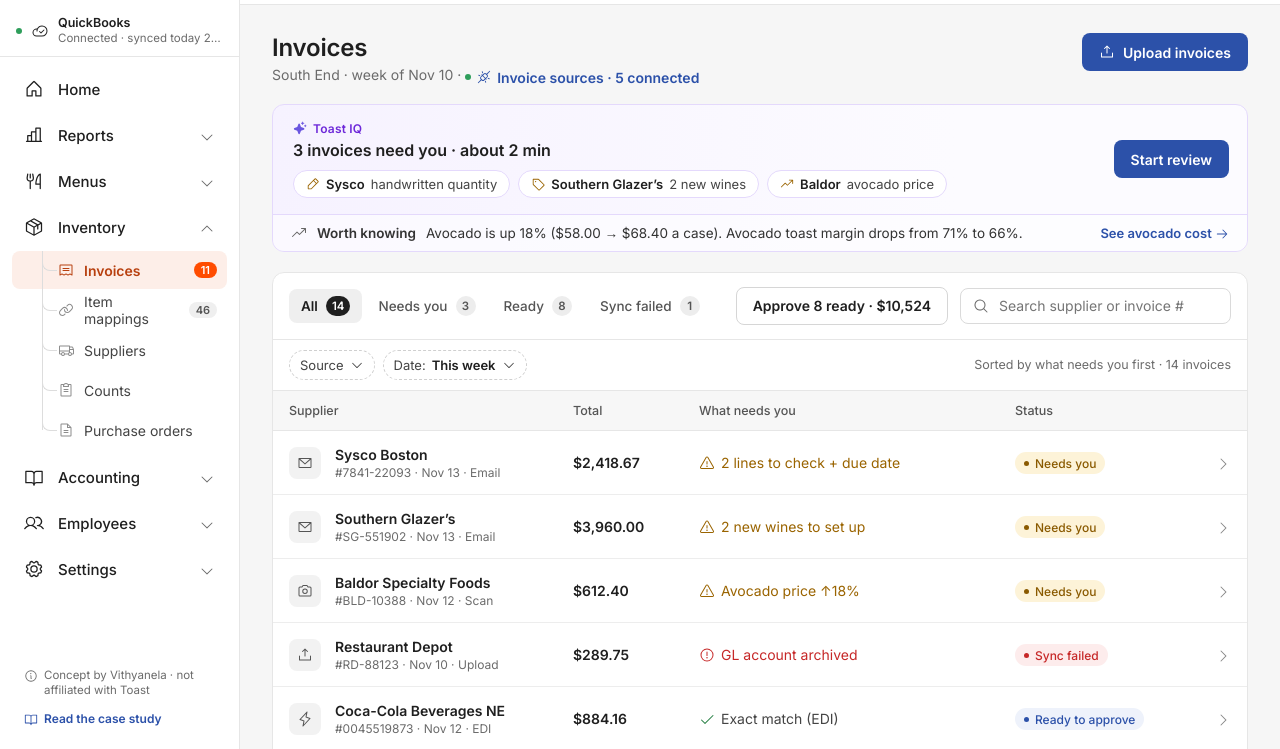
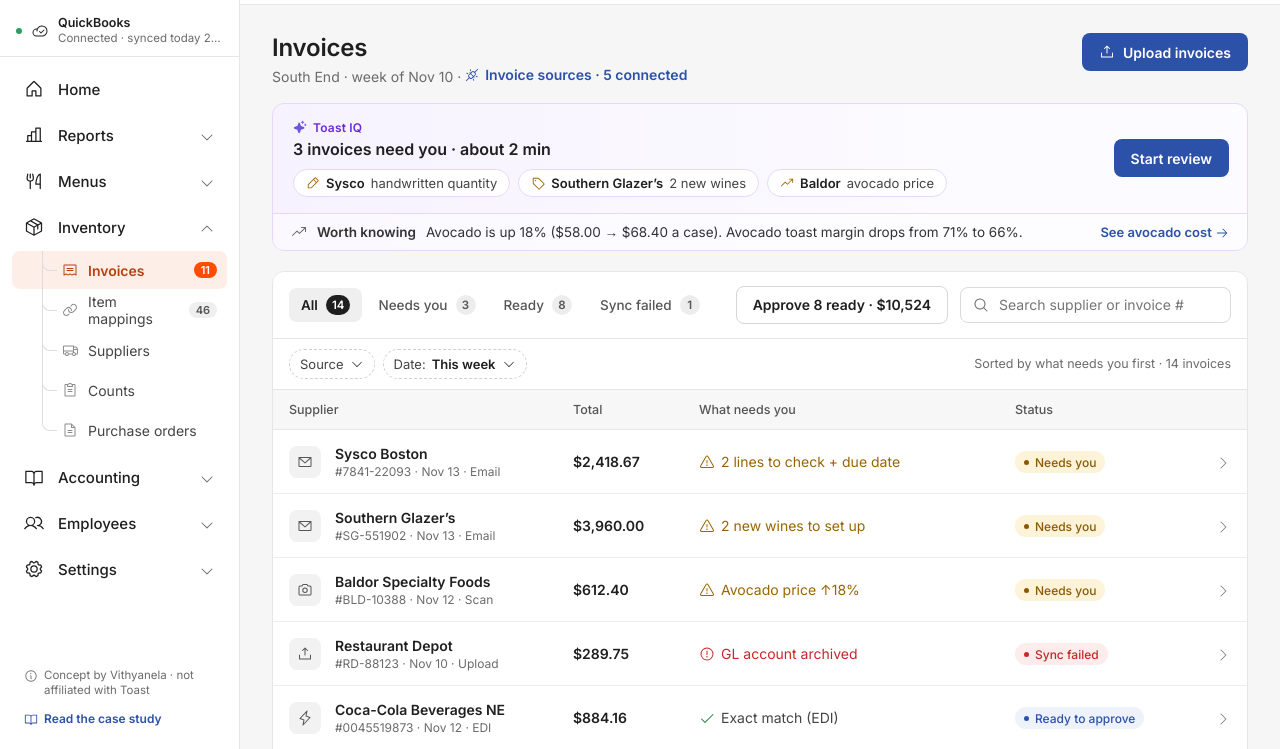
Before and after one commit to vithyanelauxui-boop/toast-case-study-site, a plain HTML site: page prototype.html in a window 1280 px wide. Shown: the part 51-800 px from the top of the page. Drawn offline with Linux system fonts and the light colour scheme.

Commit message:
Fix sidebar tree-line termination and icon spacing
- Trunk line no longer overshoots past the last branch's curve
- More breathing room between each branch and its icon
- Drop the redundant green dot next to "Invoice sources" link — it
  collided visually with the adjacent "·" separators and duplicated
  what "5 connected" already said in words

Co-Authored-By: Claude Sonnet 5 <noreply@anthropic.com>

```diff
--- a/prototype.html
+++ b/prototype.html
@@ -37,8 +37,8 @@ a:hover{text-decoration:underline}
 .nv:hover{background:#F5F5F5}
 .nv .chev{margin-left:auto;color:var(--mute)}
 .sub{position:relative;margin:2px 0 6px}
-.sub:after{content:"";position:absolute;left:30px;top:0;bottom:19px;width:1px;background:#DDD}
-.si{position:relative;display:flex;align-items:center;gap:10px;height:38px;padding:0 10px 0 46px;border-radius:8px;color:#444;font-size:14px;cursor:pointer;margin-bottom:2px}
+.sub:after{content:"";position:absolute;left:30px;top:0;bottom:27px;width:1px;background:#DDD}
+.si{position:relative;display:flex;align-items:center;gap:10px;height:38px;padding:0 10px 0 50px;border-radius:8px;color:#444;font-size:14px;cursor:pointer;margin-bottom:2px}
 .si:before{content:"";position:absolute;left:30px;top:0;width:14px;height:19px;border-left:1px solid #DDD;border-bottom:1px solid #DDD;border-bottom-left-radius:8px}
 .si:last-child{margin-bottom:0}
 .si .ic{width:16px;height:16px;color:#8C8C8C;flex:none}
@@ -133,7 +133,6 @@ a:hover{text-decoration:underline}
 .askbtn:hover{background:linear-gradient(#F7F3FF,#F7F3FF) padding-box,linear-gradient(90deg,#A9B5F7,#C9B0F5,#F2B3D2) border-box}
 .srclink{display:inline-flex;align-items:center;gap:6px}
 .srclink .ic{width:14px;height:14px;color:var(--blue)}
-.srclink .dot{width:6px;height:6px;border-radius:50%;background:#2E9E5B;flex:none}
 .pager{display:flex;align-items:center;justify-content:space-between;padding:12px 16px;border-top:1px solid var(--line);font-size:13px;color:var(--mute)}
 .drop{border:1.5px dashed #C9C9C9;border-radius:12px;background:#FAFAFA;padding:34px 20px;text-align:center;transition:.15s}
 .drop.over{border-color:var(--blue);background:var(--blue-t)}
@@ -782,7 +781,7 @@ function pageInvoices(){
   UI.page=Math.min(Math.max(UI.page||1,1),pages);
   const from=(UI.page-1)*PAGE_SIZE;
   const pageRows=rows.slice(from,from+PAGE_SIZE);
-  return `<div class="ph"><div><h1>Invoices</h1><div class="subt">${S.loc} · week of Nov 10 · <a class="srclink" onclick="openSources()" title="Suppliers sending invoices to Toast automatically"><span class="dot"></span>${I('plugs-connected','s14')}Invoice sources · 5 connected</a></div></div><div class="acts"><button class="btn p" onclick="openUpload()">${I('upload-simple','s16')}Upload invoices</button></div></div>
+  return `<div class="ph"><div><h1>Invoices</h1><div class="subt">${S.loc} · week of Nov 10 · <a class="srclink" onclick="openSources()" title="Suppliers sending invoices to Toast automatically">${I('plugs-connected','s14')}Invoice sources · 5 connected</a></div></div><div class="acts"><button class="btn p" onclick="openUpload()">${I('upload-simple','s16')}Upload invoices</button></div></div>
   ${iqBanner()}
   <div class="card"><div class="tbar"><div class="seg" role="tablist">${[['all','All',S.invoices.length,''],['needs','Needs you',c.needs,'needs'],['ready','Ready',c.ready,'ready'],['sync','Sync failed',c.sync,'err']].map(t=>`<button role="tab" aria-selected="${S.tab===t[0]}" class="sg ${S.tab===t[0]?'on':''}" onclick="S.tab='${t[0]}';UI.page=1;save();render()">${t[3]?`<i class="sd ${t[3]}"></i>`:''}${t[1]}<b class="${t[3]}">${t[2]}</b></button>`).join('')}</div>
   <div class="sp"></div>${c.ready&&isGM()?`<button class="btn s" onclick="openBulk()">Approve ${c.ready} ready · ${money(rt).replace(/\.\d\d$/,'')}</button>`:''}
```
